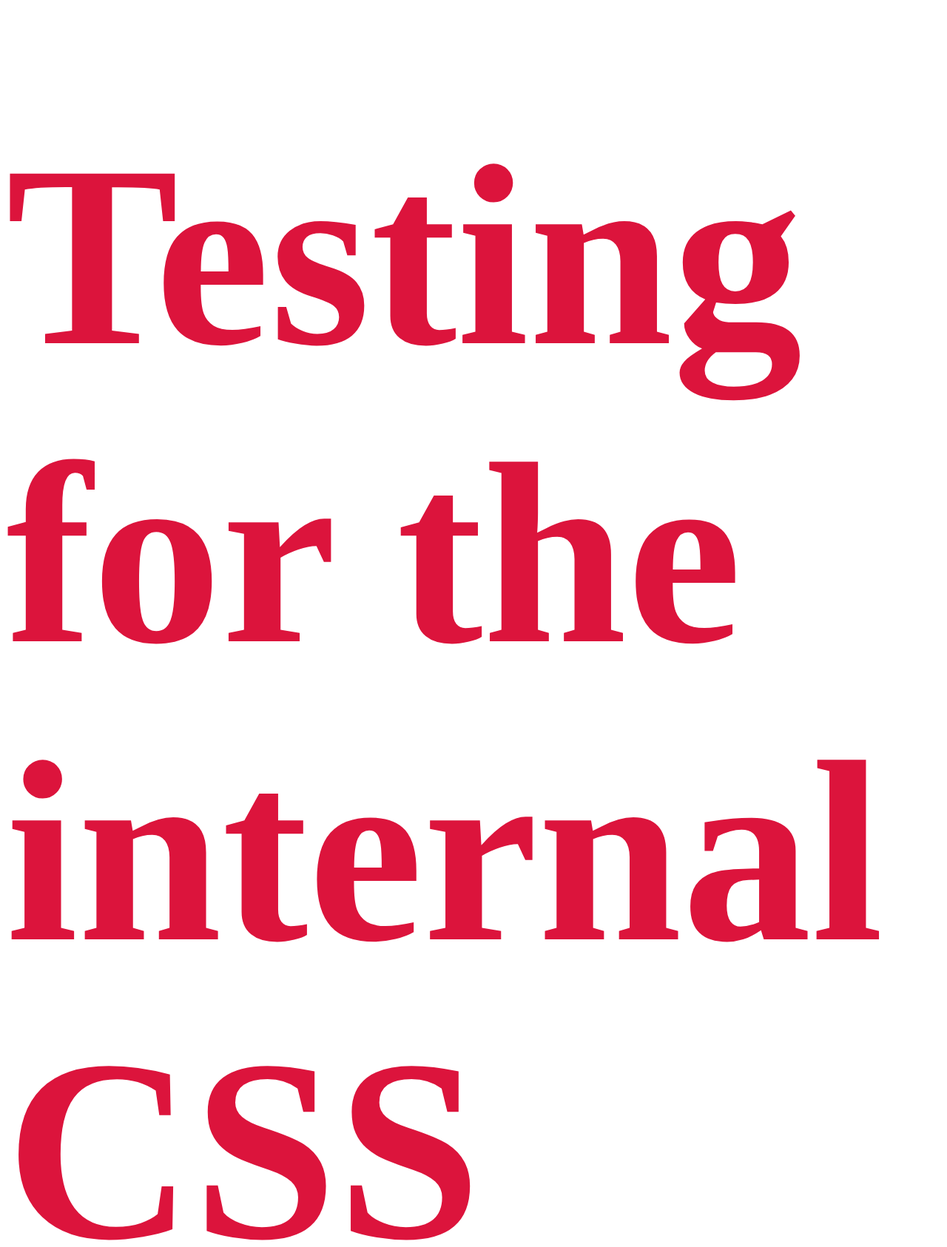
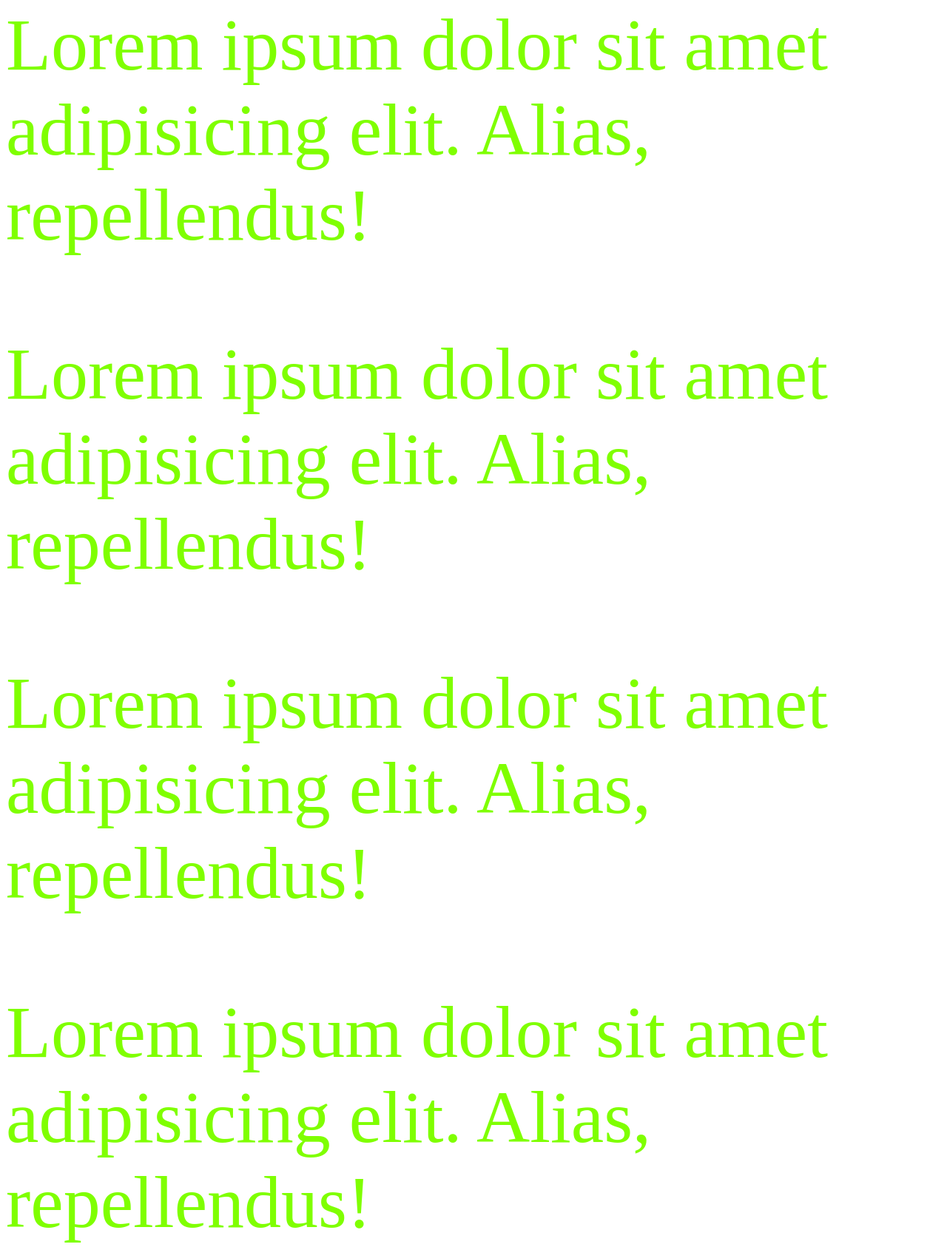
Before and after one commit to Rumy98/css-learning-journey, a plain HTML site: page Internal_CSS.html in a window 1280 px wide. Shown: the part 205-1891 px from the top of the page at 74% size. Drawn offline with Linux system fonts and the light colour scheme.

Commit message:
Add Universal selector

```diff
--- a/Internal_CSS.html
+++ b/Internal_CSS.html
@@ -5,13 +5,28 @@
     <meta name="viewport" content="width=device-width, initial-scale=1.0">
     <title>Internal CSS</title>
     <style>
+        p{
+            font-size: 100px;
+            color: chartreuse;
+        }
         h3{
             color: crimson;
-            font-size: 350px;
+            font-size: 50px;
         }
     </style>
 </head>
 <body>
     <h3>Testing for the internal CSS</h3>
+    <p>Lorem ipsum dolor sit amet adipisicing elit. Alias, repellendus!</p>
+    <p>Lorem ipsum dolor sit amet adipisicing elit. Alias, repellendus!</p>
+    <p>Lorem ipsum dolor sit amet adipisicing elit. Alias, repellendus!</p>
+    <p>Lorem ipsum dolor sit amet adipisicing elit. Alias, repellendus!</p>
+    <p>Lorem ipsum dolor sit amet adipisicing elit. Alias, repellendus!</p>
+    <p>Lorem ipsum dolor sit amet adipisicing elit. Alias, repellendus!</p>
+    <p>Lorem ipsum dolor sit amet adipisicing elit. Alias, repellendus!</p>
+    <p>Lorem ipsum dolor sit amet adipisicing elit. Alias, repellendus!</p>
+    <p>Lorem ipsum dolor sit amet adipisicing elit. Alias, repellendus!</p>
+    <p>Lorem ipsum dolor sit amet adipisicing elit. Alias, repellendus!</p>
+
 </body>
 </html>
--- /dev/null
+++ b/Syntax_and_Selectors.css
@@ -0,0 +1,18 @@
+*{
+    margin: 0;
+
+    padding: 0;
+}
+
+h4{
+    font-size: 50px;
+    color: brown;
+}
+.myClass{
+    font-size: 50px;
+    color: #a52a2a;
+}
+#myId{
+    color: aquamarine;
+    font-size: 60px;
+}
```
Also changed, not shown: Index.html (added, +15 -0 lines), inline_CSS.html (+1 -0 lines).
